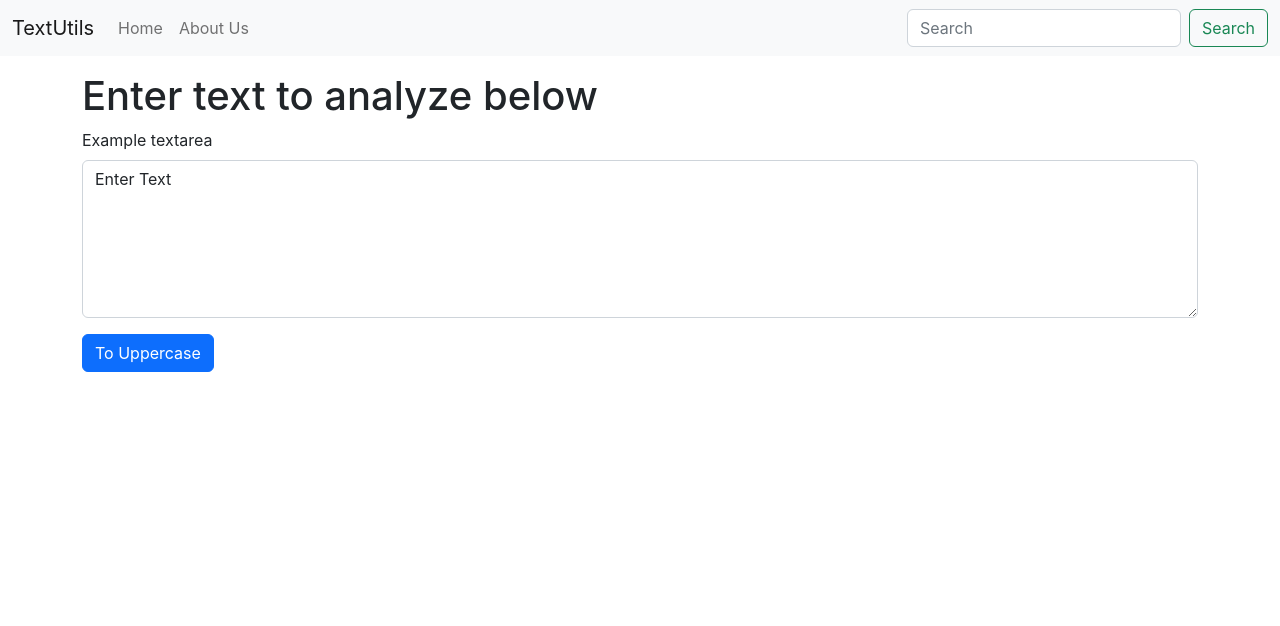
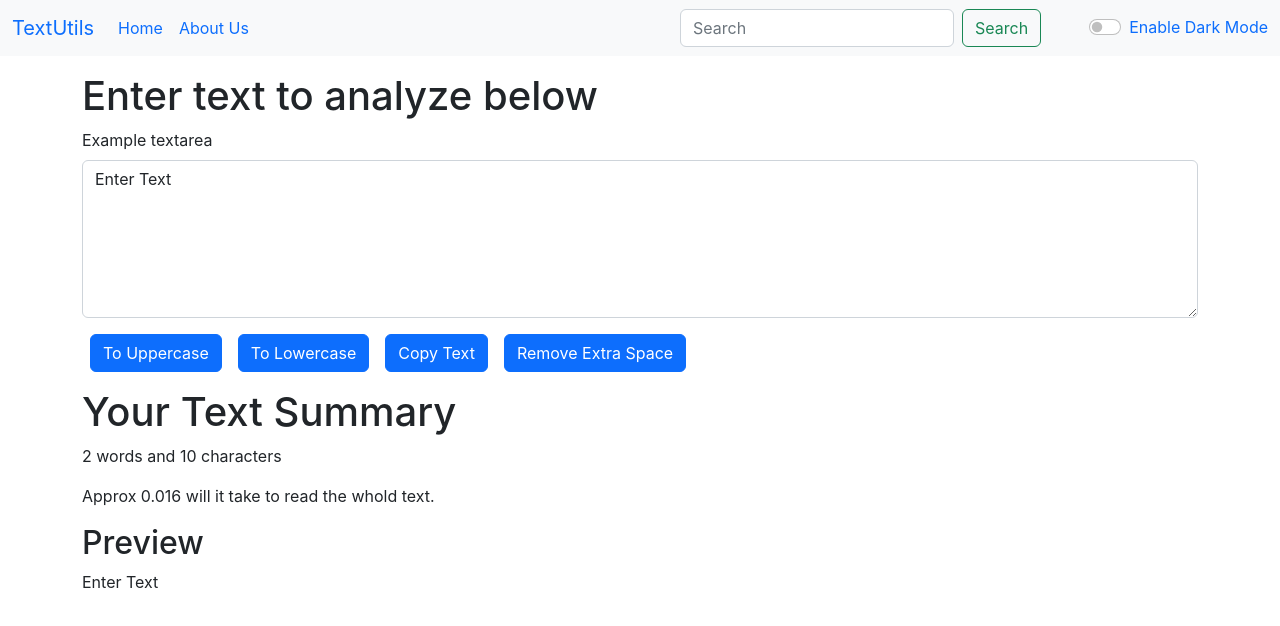
Before and after one commit to IshanEnrique/REACT_JS_STUDY, a React (Create React App) app in the folder my-app/: page / in a window 1280 px wide. Shown: the top 626 px of the page. Built offline with nearby package versions, Linux system fonts and the light colour scheme.

Commit message:
Dark Mode

```diff
--- /dev/null
+++ b/my-app/public/css/custom-nav.css
@@ -0,0 +1,3 @@
+.c-nav-bg{
+    background-color: #e3f2fd;
+}
--- a/my-app/public/index.html
+++ b/my-app/public/index.html
@@ -1,6 +1,6 @@
 <!DOCTYPE html>
 <html lang="en">
-  <head>
+
     <meta charset="utf-8" />
     <link rel="icon" href="%PUBLIC_URL%/favicon.ico" />
     <meta name="viewport" content="width=device-width, initial-scale=1" />
@@ -27,7 +27,8 @@
     <title>React App</title>
     <!-- CSS only -->
 <link href="https://cdn.jsdelivr.net/npm/bootstrap@5.2.3/dist/css/bootstrap.min.css" rel="stylesheet" integrity="sha384-rbsA2VBKQhggwzxH7pPCaAqO46MgnOM80zW1RWuH61DGLwZJEdK2Kadq2F9CUG65" crossorigin="anonymous">
-  </head>
+<link rel="stylesheet" href="css/custom-nav.css" >
+</head>
   <body>
     <noscript>You need to enable JavaScript to run this app.</noscript>
     <div id="root"></div>
--- a/my-app/src/App.js
+++ b/my-app/src/App.js
@@ -1,5 +1,7 @@
 
+import { useState } from 'react';
 import './App.css';
+import About from './components/About';
 import Navbar from './components/Navbar';
 import TextForm from './components/TextForm';
 
@@ -7,15 +9,32 @@ import navJson from './resources/nav.json';
 
 let navElements=navJson;
 function App() {
+
+  const [mode,setMode]=useState(navElements.mode);
+  const [navText,setNavText]=useState(mode==="dark"?"warning":"primary");
+const toggleMode=()=>{
+
+  if(mode==="light"){
+    setMode("dark");
+    setNavText("warning");
+  }else{
+    setMode("light");
+    setNavText("primary");
+  }
+
+  console.log("text-"+navText);
+}
+
   return (
 
    <>
 
 
-  <Navbar  nav={navElements} />
+  <Navbar  nav={navElements} toggleMode={toggleMode} mode={mode}  navText={navText}/>
 
-  <TextForm heading="Enter text to analyze below" />
+  <TextForm heading="Enter text to analyze below"  />
 
+  {/* <About/> */}
    </>
 
   );
--- /dev/null
+++ b/my-app/src/components/About.js
@@ -0,0 +1,78 @@
+import React,{useState} from 'react'
+
+export default function About() {
+
+    const [myStyle,setMyStyle]= useState(
+    {
+        color:'white',
+        backgroundColor:'black'
+    })
+
+    const [btnName,setBtnName]=useState("Enable Dark Mode");
+
+    const toggleDarkMode=()=>{
+        if(myStyle.color==='white'){
+            setMyStyle({
+                color:'black',
+                backgroundColor:'white'
+            });
+            setBtnName("Enable Dark Mode");
+        }else{
+            setMyStyle({
+                color:'white',
+                backgroundColor:'black'
+
+            });
+            setBtnName("Disable Dark Mode");
+
+        }
+    }
+
+
+  return (
+    <div className='container my-3'  style={myStyle}>
+      <div className="accordion" id="accordionExample" style={myStyle}>
+        <div className="accordion-item" style={myStyle}>
+            <h2 className="accordion-header" id="headingOne">
+            <button className="accordion-button" style={myStyle} type="button" data-bs-toggle="collapse" data-bs-target="#collapseOne" aria-expanded="true" aria-controls="collapseOne">
+                Accordion Item #1
+            </button>
+            </h2>
+            <div id="collapseOne" className="accordion-collapse collapse show" aria-labelledby="headingOne" data-bs-parent="#accordionExample">
+            <div className="accordion-body">
+                <strong>This is the first item's accordion body.</strong> It is shown by default, until the collapse plugin adds the appropriate classes that we use to style each element. These classes control the overall appearance, as well as the showing and hiding via CSS transitions. You can modify any of this with custom CSS or overriding our default variables. It's also worth noting that just about any HTML can go within the <code>.accordion-body</code>, though the transition does limit overflow.
+            </div>
+            </div>
+        </div>
+        <div className="accordion-item" style={myStyle}>
+            <h2 className="accordion-header" id="headingTwo">
+            <button className="accordion-button collapsed" style={myStyle} type="button" data-bs-toggle="collapse" data-bs-target="#collapseTwo" aria-expanded="false" aria-controls="collapseTwo">
+                Accordion Item #2
+            </button>
+            </h2>
+            <div id="collapseTwo" className="accordion-collapse collapse" aria-labelledby="headingTwo" data-bs-parent="#accordionExample">
+            <div className="accordion-body">
+                <strong>This is the second item's accordion body.</strong> It is hidden by default, until the collapse plugin adds the appropriate classes that we use to style each element. These classes control the overall appearance, as well as the showing and hiding via CSS transitions. You can modify any of this with custom CSS or overriding our default variables. It's also worth noting that just about any HTML can go within the <code>.accordion-body</code>, though the transition does limit overflow.
+            </div>
+            </div>
+        </div>
+        <div className="accordion-item" style={myStyle}>
+            <h2 className="accordion-header" id="headingThree">
+            <button className="accordion-button collapsed" style={myStyle} type="button" data-bs-toggle="collapse" data-bs-target="#collapseThree" aria-expanded="false" aria-controls="collapseThree">
+                Accordion Item #3
+            </button>
+            </h2>
+            <div id="collapseThree" className="accordion-collapse collapse" aria-labelledby="headingThree" data-bs-parent="#accordionExample">
+            <div className="accordion-body">
+                <strong>This is the third item's accordion body.</strong> It is hidden by default, until the collapse plugin adds the appropriate classes that we use to style each element. These classes control the overall appearance, as well as the showing and hiding via CSS transitions. You can modify any of this with custom CSS or overriding our default variables. It's also worth noting that just about any HTML can go within the <code>.accordion-body</code>, though the transition does limit overflow.
+            </div>
+            </div>
+        </div>
+        </div>
+        <div className="container my-3">
+            <button onClick={toggleDarkMode} className="btn btn-primary">{btnName}</button>
+
+        </div>
+    </div>
+  )
+}
--- a/my-app/src/components/Navbar.js
+++ b/my-app/src/components/Navbar.js
@@ -1,14 +1,15 @@
-import React from 'react'
+import React,{useState} from 'react'
 import PropTypes from 'prop-types'
+
 
 
 export default function Navbar(props) {
   return (
 
     <>
-    <nav className="navbar navbar-expand-lg bg-light">
+    <nav className={`navbar text-${props.navText} navbar-expand-lg  bg-${props.mode}`} >
     <div className="container-fluid">
-      <a className="navbar-brand" href="/">{props.nav.title}</a>
+      <a className={`navbar-brand text-${props.navText}`} href="/">{props.nav.title}</a>
       <button className="navbar-toggler" type="button" data-bs-toggle="collapse" data-bs-target="#navbarSupportedContent" aria-controls="navbarSupportedContent" aria-expanded="false" aria-label="Toggle navigation">
         <span className="navbar-toggler-icon"></span>
       </button>
@@ -18,7 +19,7 @@ export default function Navbar(props) {
          {props.nav.navData.map((element) => {
 
         return  <li className="nav-item" key={element.name}>
-             <a className="nav-link" href={element.link}>{element.name}</a>
+             <a className={`nav-link text-${props.navText}`} href={element.link}>{element.name}</a>
            </li>
 
          }
@@ -31,6 +32,10 @@ export default function Navbar(props) {
           <input className="form-control me-2" type="search" placeholder="Search" aria-label="Search" />
           <button className="btn btn-outline-success" type="submit">Search</button>
         </form>
+        <div className="form-check form-switch">
+        <input className="form-check-input mx-2" onClick={props.toggleMode} type="checkbox" role="switch" id="flexSwitchCheckChecked"  />
+        <label className="form-check-label" htmlFor="flexSwitchCheckChecked">Enable Dark Mode</label>
+      </div>
       </div>
     </div>
   </nav>
--- a/my-app/src/components/TextForm.js
+++ b/my-app/src/components/TextForm.js
@@ -1,25 +1,60 @@
 import React,{useState} from 'react'
 
 export default function TextForm(props) {
+  const handleCopy=()=>{
+    let newText=document.getElementById("myText");
+    newText.select();
+    navigator.clipboard.writeText(newText.value);
+
+  }
+
+  const removeExtraSpace=()=>{
+    let newText=text.split(/[  ]+/);
+    setText(newText.join(" "));
+    navigator.clipboard.writeText(newText.value);
+
+  }
+
   const handleUpOnClick=()=>{
     let newText=text.toUpperCase();
     setText(newText);
+    setWordCount(text.split(" ").length);
+  }
+
+  const handleUpOnClickLower=()=>{
+    let newText=text.toLowerCase();
+    setText(newText);
+    setWordCount(text.split(" ").length);
   }
   const handleOnChange=(event)=>{
 
     setText(event.target.value);
+    setWordCount(text.split(" ").length);
   }
+
   const [text,setText]=useState("Enter Text");
+  const [wordsCount,setWordCount]=useState(text.split(" ").length);
   // setText("Enter Text Here");
   return (
+    <>
     <div className="container my-3">
         <h1>{props.heading}</h1>
         <div className="mb-3">
         <label htmlFor="exampleFormControlTextarea1" className="form-label">Example textarea</label>
-        <textarea className="form-control" onChange={handleOnChange} value={text} id="exampleFormControlTextarea1" rows="6"></textarea>
+        <textarea className="form-control" onChange={handleOnChange} value={text} id="myText" rows="6"></textarea>
         </div>
-        <button className="btn btn-primary" onClick={handleUpOnClick}>To Uppercase</button>
+        <button className="btn btn-primary mx-2" onClick={handleUpOnClick}>To Uppercase</button>
+        <button className="btn btn-primary mx-2" onClick={handleUpOnClickLower}>To Lowercase</button>
+        <button className="btn btn-primary mx-2" onClick={handleCopy}>Copy Text</button>
+        <button className="btn btn-primary mx-2" onClick={removeExtraSpace}>Remove Extra Space</button>
     </div>
-
+    <div className="container my-3">
+      <h1>Your Text Summary</h1>
+      <p>{wordsCount} words and {text.length} characters</p>
+      <p>Approx {0.008 * wordsCount} will it take to read the whold text.</p>
+      <h2>Preview</h2>
+      <p>{text}</p>
+    </div>
+    </>
   )
 }
--- a/my-app/src/resources/nav.json
+++ b/my-app/src/resources/nav.json
@@ -1,4 +1,5 @@
 {
+    "mode":"light",
     "title":"TextUtils",
     "navData":[
 
```
